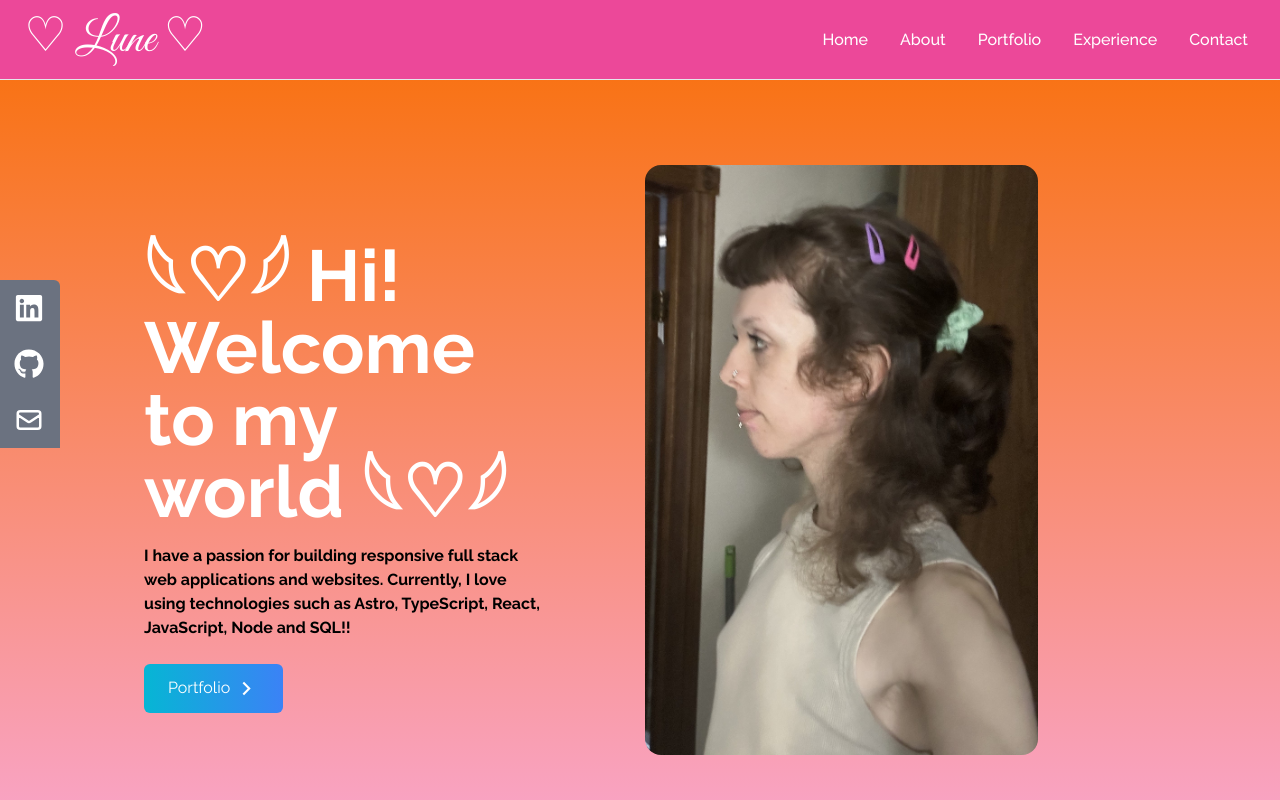
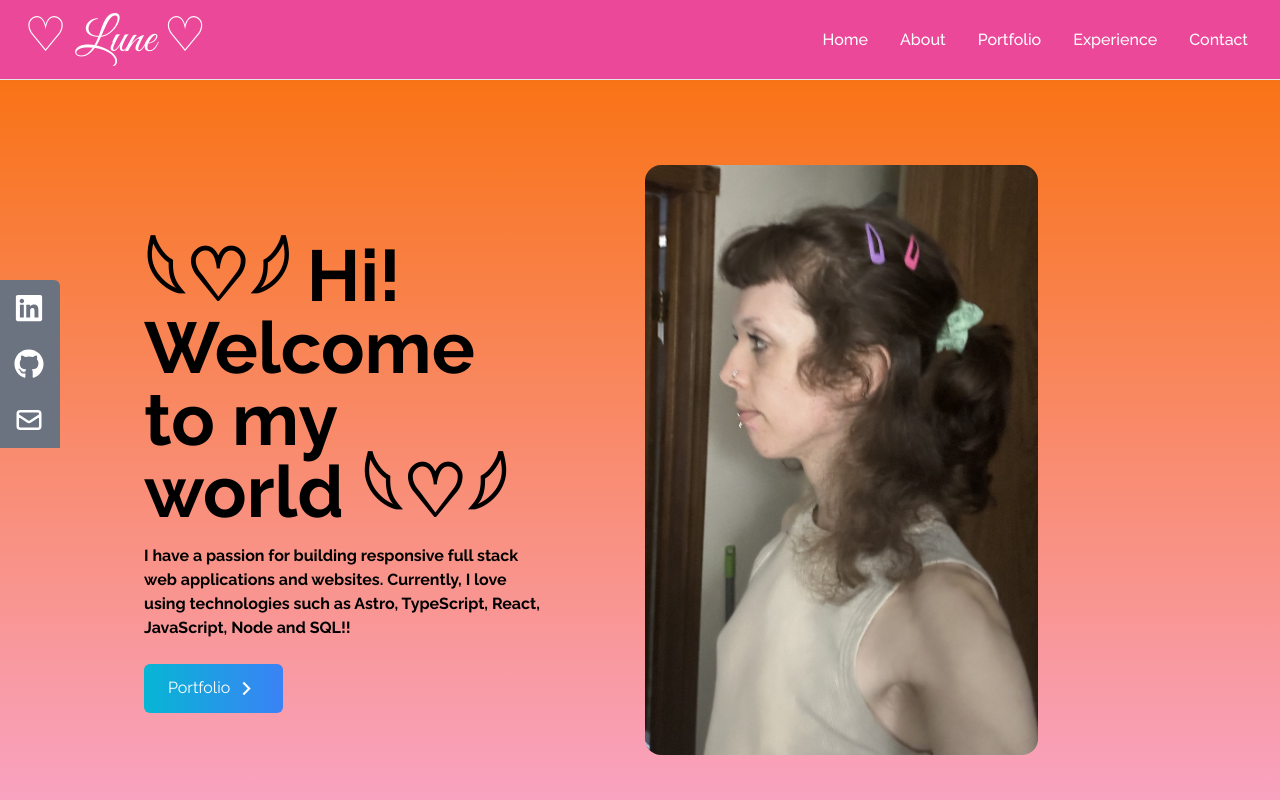
Before and after one commit to lunarfrm777/portfolio, a React (Create React App) app: page / in a window 1280 px wide. Shown: the top 800 px of the page. Built offline with nearby package versions, Linux system fonts and the light colour scheme.

Commit message:
edited Title index.html

```diff
--- a/public/index.html
+++ b/public/index.html
@@ -1,21 +1,20 @@
 <!DOCTYPE html>
 <html lang="en">
+
 <head>
   <meta charset="utf-8" />
   <link rel="icon" href="unnamed.jpg" />
   <meta name="viewport" content="width=device-width, initial-scale=1" />
   <meta name="theme-color" content="#000000" />
-    <meta
-      name="description"
-      content="Web site created using create-react-app"
-    />
+  <meta name="description" content="Web site created using create-react-app" />
   <link rel="apple-touch-icon" href="%PUBLIC_URL%/logo192.png" />
   <link rel="manifest" href="%PUBLIC_URL%/manifest.json" />
-    <title>Portfolio</title>
+  <title>♡ Portfolio ♡</title>
 </head>
 
 <body>
   <div id="root"></div>
 
 </body>
+
 </html>
--- a/src/components/Main.js
+++ b/src/components/Main.js
@@ -11,7 +11,7 @@
        items-center justify-center h-full px-4 md:flex-row xs:mt-7 sm'>
         <div className='flex flex-col justify-center h-full'>
           <h2 className='text-4xl sm:text-7xl font-bold
-          text-white'>
+          text-black'>
            𓆩♡𓆪 Hi! Welcome to my world 𓆩♡𓆪 </h2>
           <p className='text-black font-bold py-4 max-w-md'>
             I have a passion for building responsive
```
Lines whose indentation alone changed are shown as unchanged.
